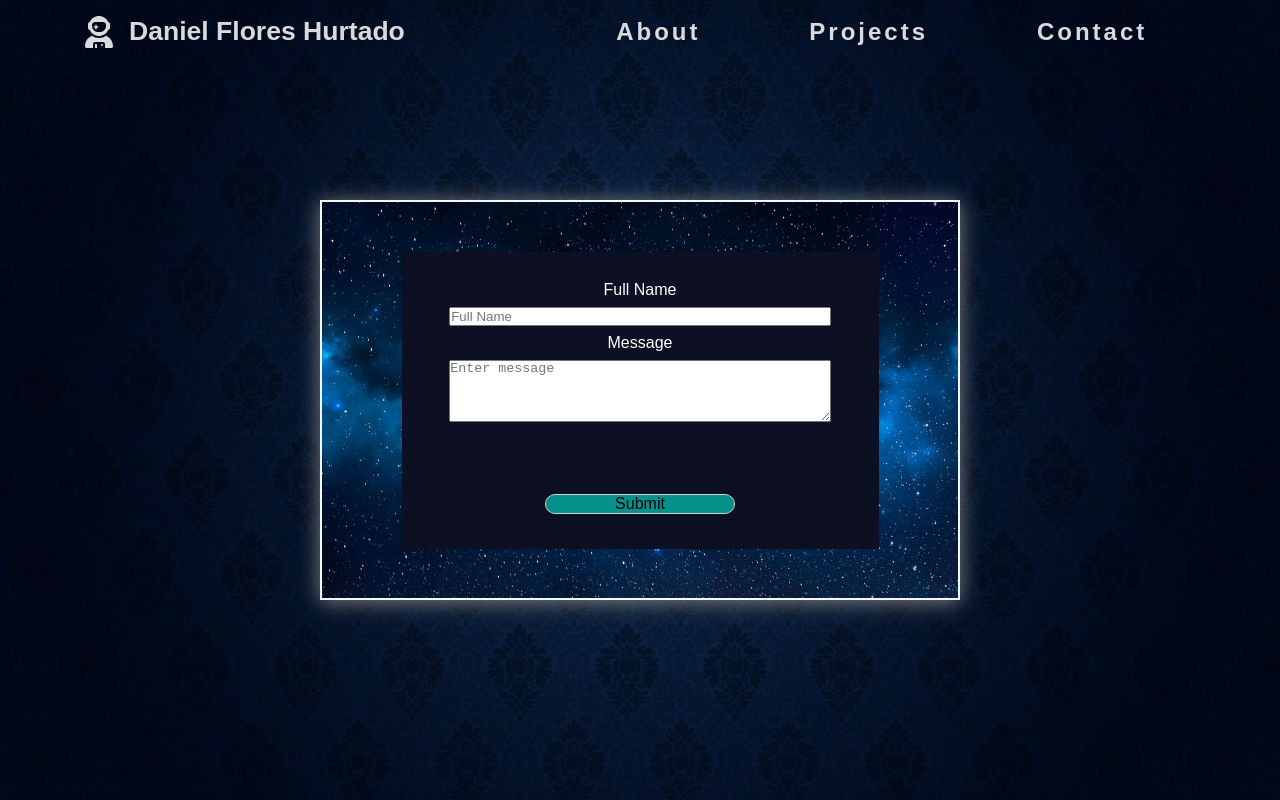
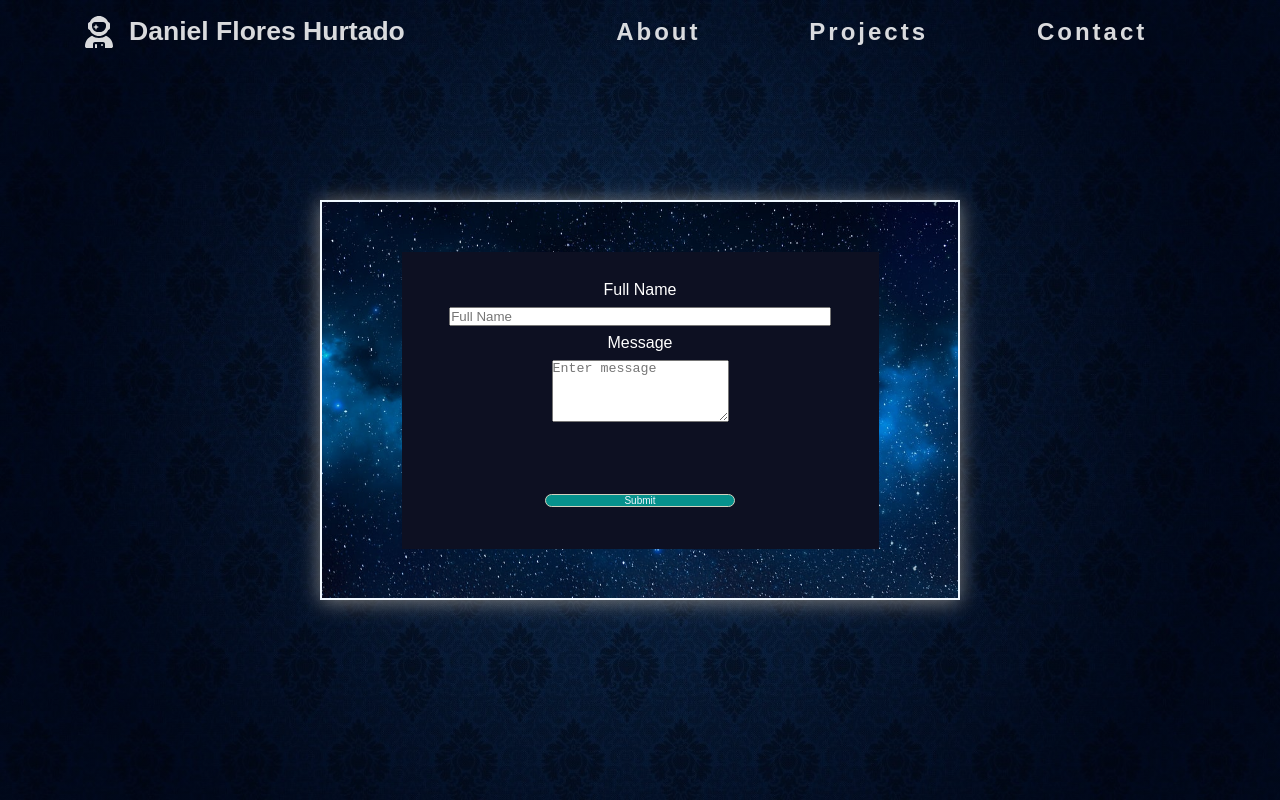
Before and after one commit to daniels74/web-porfolio, a React (Create React App) app: page /Contact in a window 1280 px wide. Built offline with nearby package versions, Linux system fonts and the light colour scheme.

Commit message:
message-box

```diff
--- a/src/pages/Contact/Contact.css
+++ b/src/pages/Contact/Contact.css
@@ -56,12 +56,13 @@
 .btn {
     background-color: rgb(6, 145, 140);
     border-radius: 1rem;
+    font-size: 10px;
     width: 50%;
-    font-size: 16px;
     margin-top: 4rem;
     border-style: solid;
     border-color:rgb(210, 210, 191);
     border-width: 1px;
+    color: aliceblue;
 }
 
 .btn:hover {
--- a/src/pages/Contact/Contact.jsx
+++ b/src/pages/Contact/Contact.jsx
@@ -29,7 +29,7 @@ const Contact = () => {
               <label>Full Name</label>
               <input type="text" className="full_name" placeHolder="Full Name"/>
               <label className="message">Message</label>
-              <textarea type="text" rows="4" className="text_message" placeHolder="Enter message"/>
+              <textarea type="text" rows="4" placeHolder="Enter message"/>
               <input type="submit" value="Submit" className="btn" />
             </div>
           </div>
```
